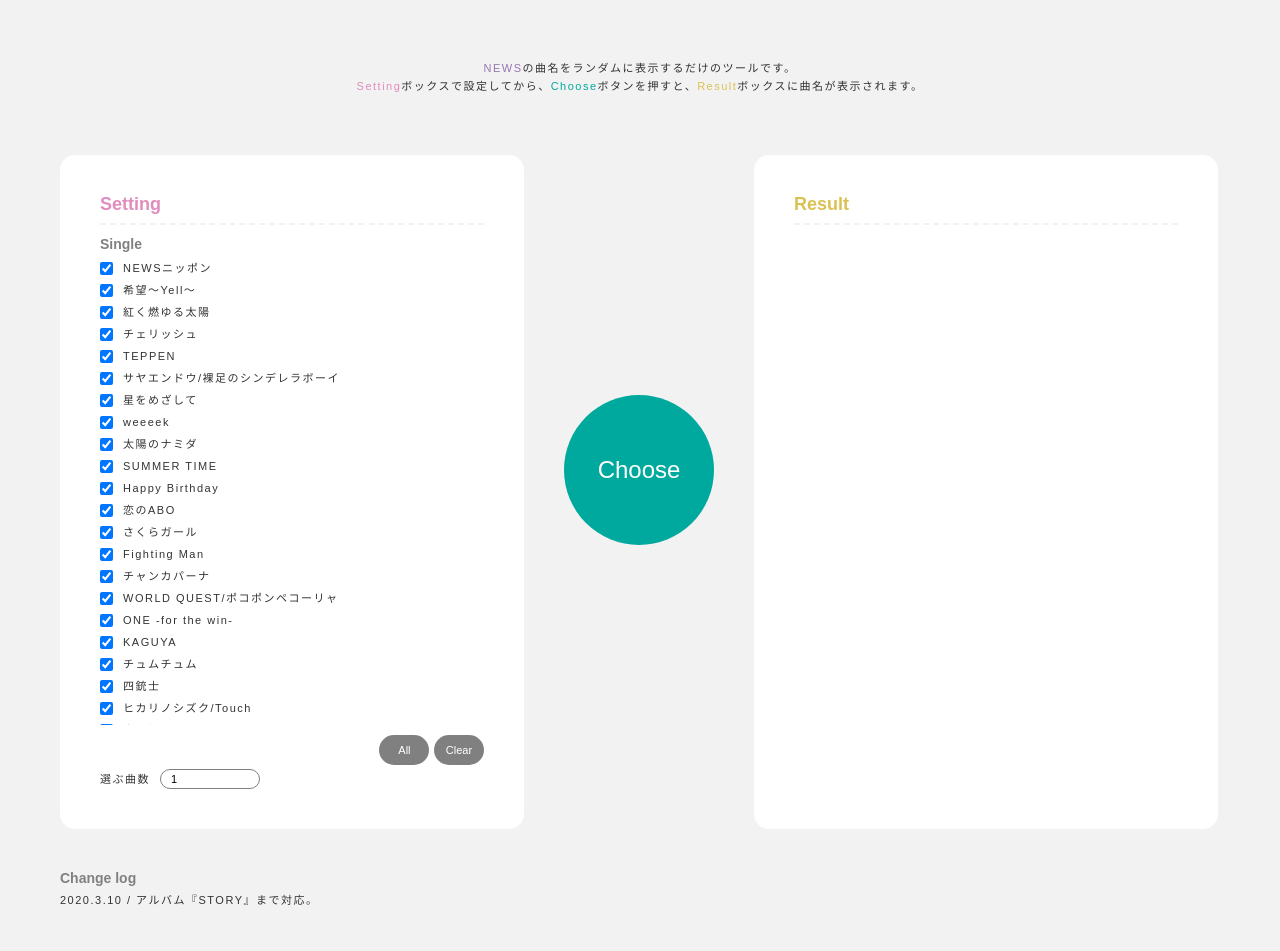
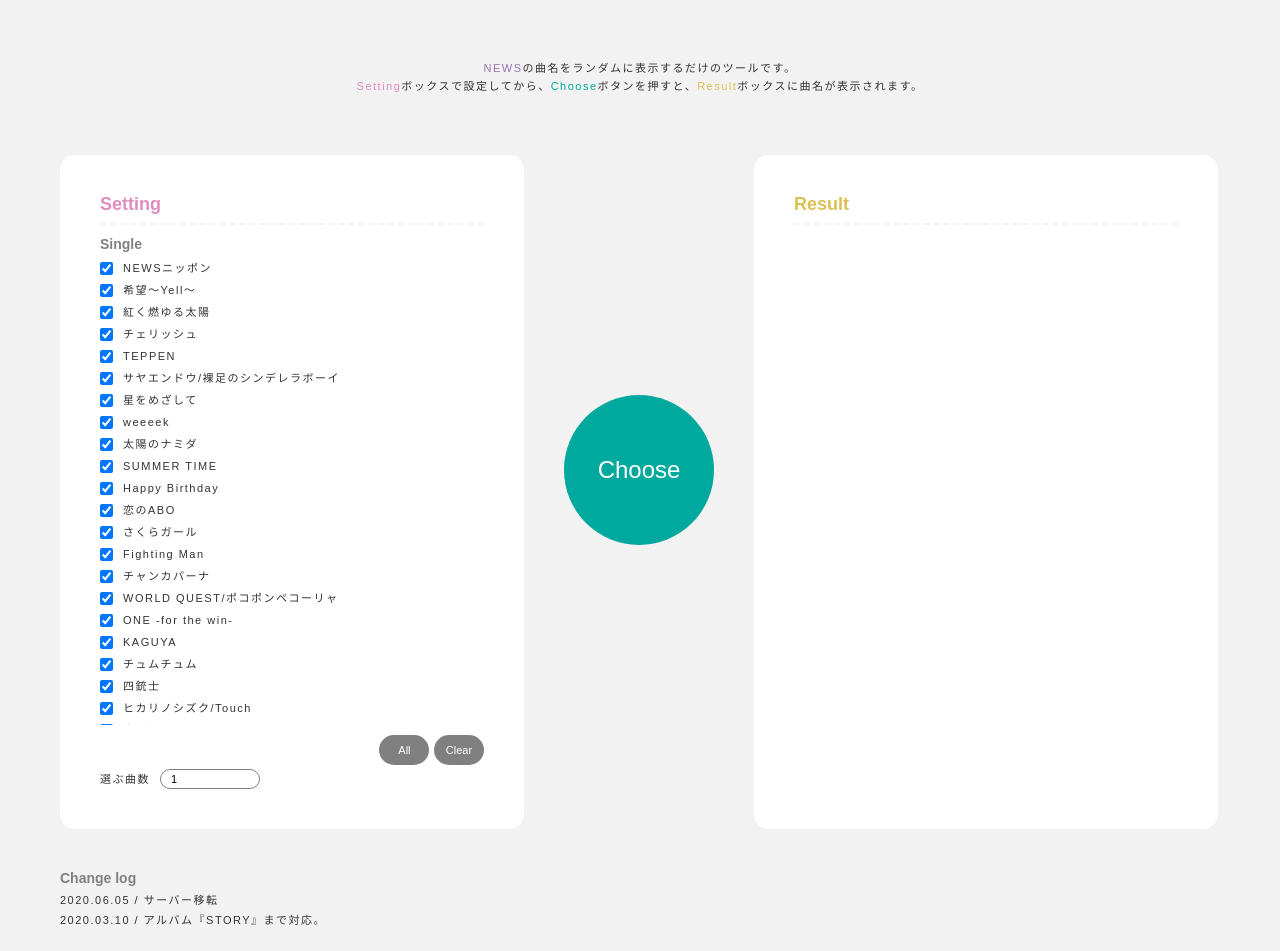
Before and after one commit to pumoyuz/randomNWsong, a plain HTML site: page index.html in a window 1280 px wide. Shown: the part 83-1034 px from the top of the page. Drawn offline with Linux system fonts and the light colour scheme; a web font is replaced by a local one.

Commit message:
change log更新

```diff
--- a/index.html
+++ b/index.html
@@ -117,7 +117,8 @@
   </div>
   <div class="log">
     <h3>Change log</h3>
-    <p>2020.3.10 / アルバム『STORY』まで対応。</p>
+    <p>2020.06.05 / サーバー移転</p>
+    <p>2020.03.10 / アルバム『STORY』まで対応。</p>
   </div>
 </main>
 </body>
```
